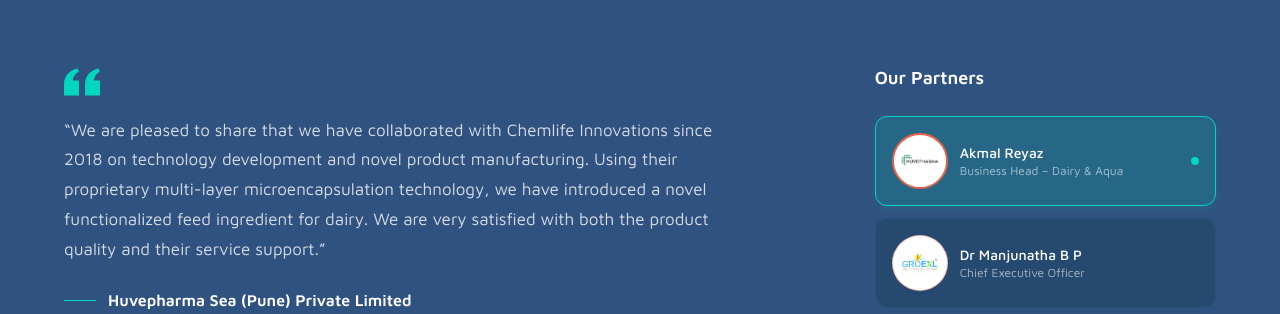
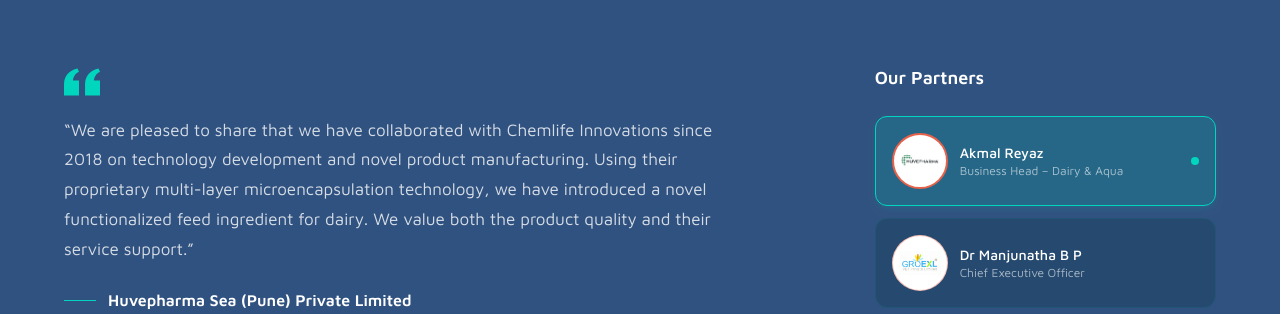
Before and after one commit to Saurav139/chemlife-innovations-website, a Next.js app: page /en/previews/homepage-heroes in a window 1280 px wide. Shown: the part 7069-7383 px from the top of the page. Built offline with nearby package versions, Linux system fonts and the light colour scheme; no server answers; a web font is replaced by a local one.

Commit message:
Update partner testimonial copy

```diff
--- a/src/components/TestimonialCarousel.tsx
+++ b/src/components/TestimonialCarousel.tsx
@@ -12,7 +12,7 @@ import { useT } from "@/i18n/LocaleProvider";
 
 const testimonials = [
   {
-    quote: "We are pleased to share that we have collaborated with Chemlife Innovations since 2018 on technology development and novel product manufacturing. Using their proprietary multi-layer microencapsulation technology, we have introduced a novel functionalized feed ingredient for dairy. We are very satisfied with both the product quality and their service support.",
+    quote: "We are pleased to share that we have collaborated with Chemlife Innovations since 2018 on technology development and novel product manufacturing. Using their proprietary multi-layer microencapsulation technology, we have introduced a novel functionalized feed ingredient for dairy. We value both the product quality and their service support.",
     name: "Akmal Reyaz",
     role: "Business Head – Dairy & Aqua",
     company: "Huvepharma Sea (Pune) Private Limited",
@@ -20,7 +20,7 @@ const testimonials = [
     logo: Images.testimonials.huve,
   },
   {
-    quote: "We are associated with M/S Chemlife Innovations Pvt Ltd at # 18, KIADB Industrial Area, 3rd Phase, Obadenahalli, Doddaballapur, Bengaluru Rural District for last 2 years. Chemlife is our Technology partner and Product developer in the field of mold inhibition and toxin management using innovative technology for animal health. We are highly satisfied with the quality of Chemlife's Products and Technologies.",
+    quote: "Chemlife is our Technology partner and Product developer in the field of mold inhibition and toxin management using innovative technology for animal health. We are highly satisfied with the quality of Chemlife's Products and Technologies.",
     name: "Dr Manjunatha B P",
     role: "Chief Executive Officer",
     company: "GROEXL Vet Private Limited",
@@ -28,7 +28,7 @@ const testimonials = [
     logo: Images.testimonials.groxel,
   },
   {
-    quote: "We are happy to inform, that we have collaboration arrangement with Chemlife Innovations Private Limited, since 2016 and continuing to have technology developer & novel product manufacturing understanding with them. We have been able to launch PromoGen (Natural Growth promoter for poultry) and SlimEat (Lean meat inducer for swine) for export market and Bio-trace minerals for poultry for domestic market specifically with the support of Chemlife Innovations using their ANBioT technology. We are pleased with quality and service/support of ChemLife Innovation.",
+    quote: "We are pleased to share that we have collaborated with Chemlife Innovations Private Limited since 2016 on technology development and novel product manufacturing. Using their ANBioT technology, we have launched PromoGen (natural growth promoter for poultry) and SlimEat (lean meat inducer for swine) for the export market, and Bio-trace minerals for poultry for the domestic market. We value both the product quality and their service support.",
     name: "Lakshmikanth Yadav",
     role: "Managing Director",
     company: "Quadragen VetHealth Private Limited",
```
